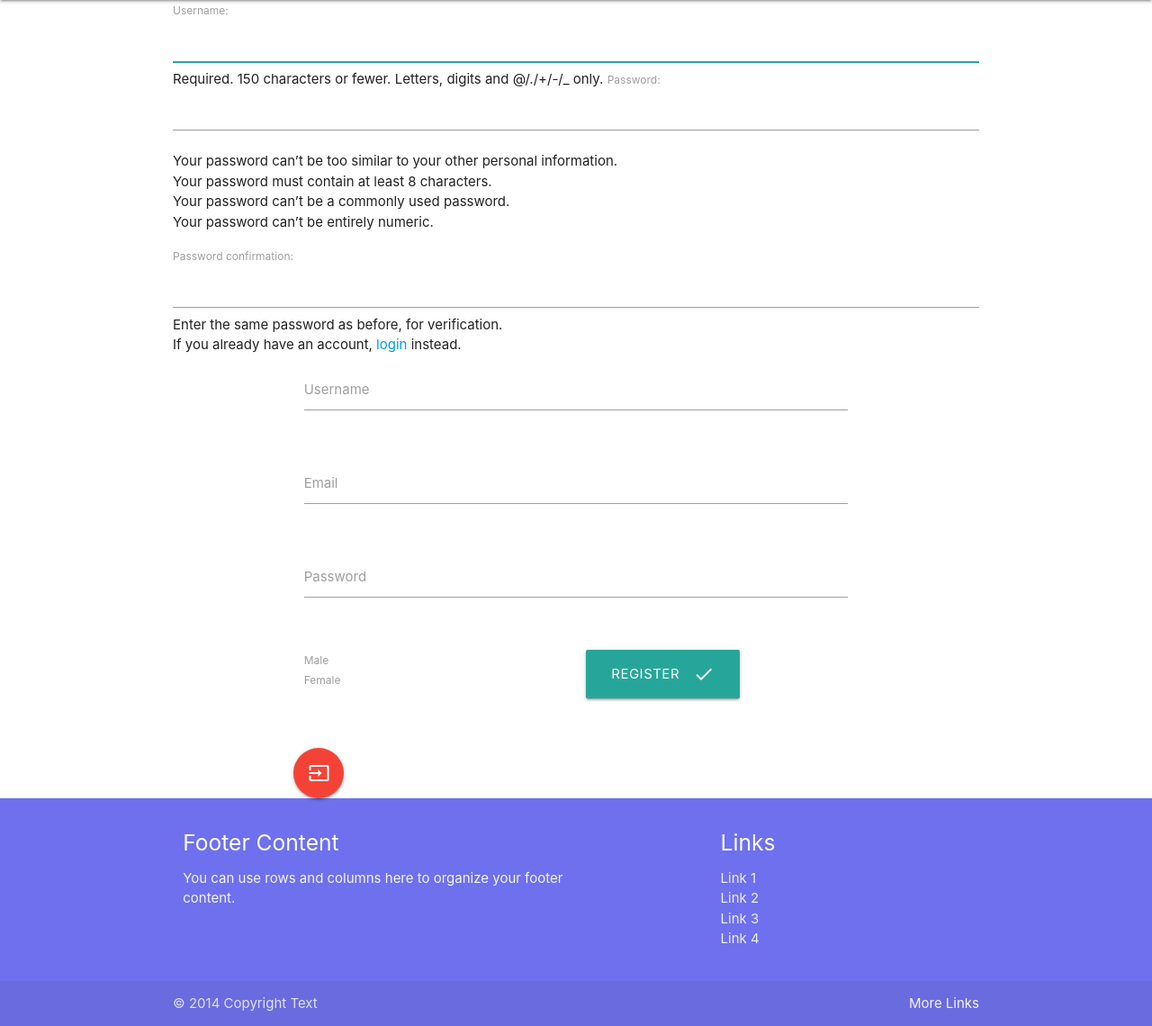
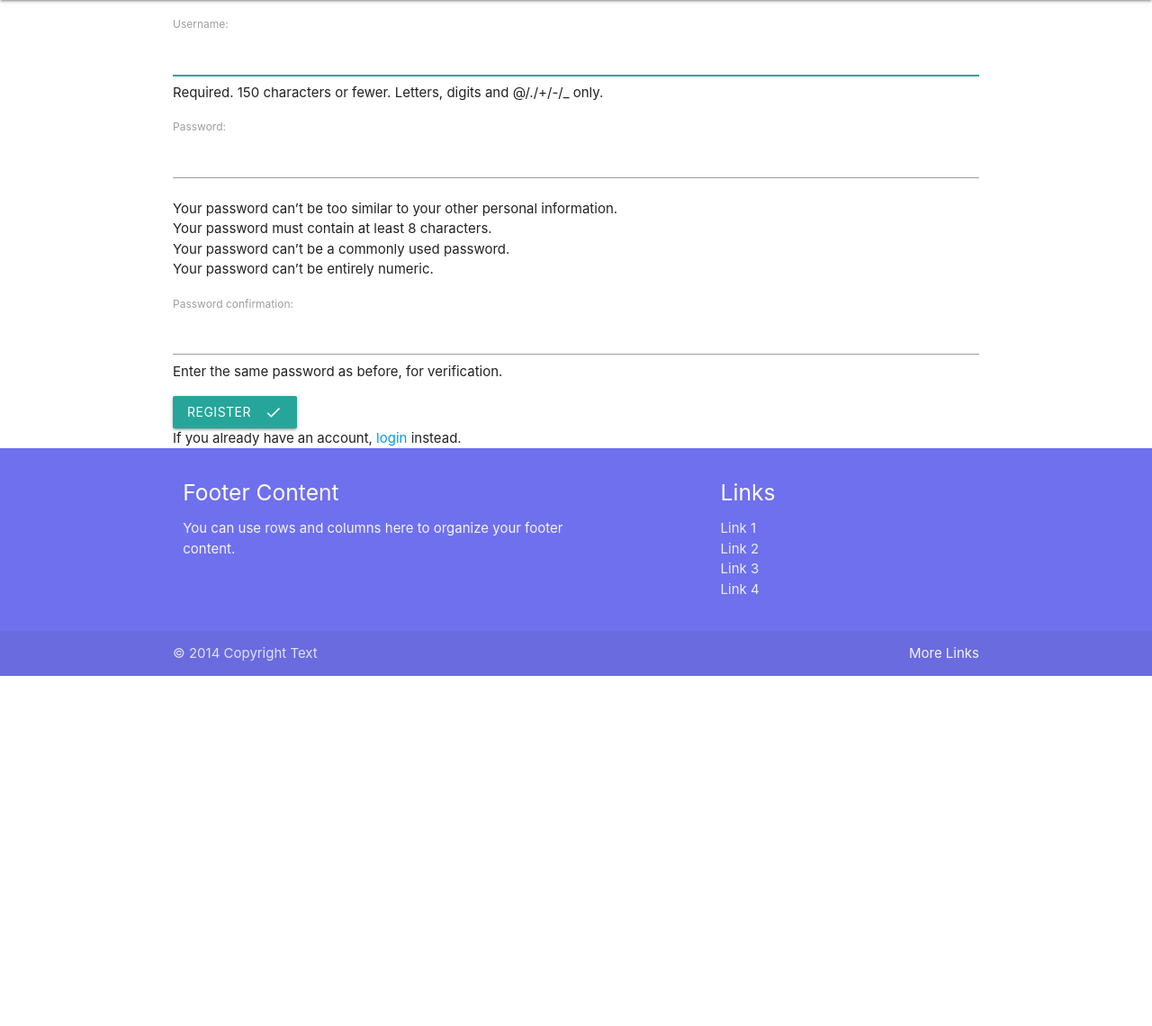
Before and after one commit to JCLabanero/E-Learning-Web-App, a Django app: page /register/ in a window 1280 px wide. Shown: the part 64-1204 px from the top of the page at 90% size. After the commit the page ends 815 px from the top, so only its background shows below. Run offline with Django 4.2, Linux system fonts and the light colour scheme; some libraries are stand-ins or nearby versions.

Commit message:
registering

```diff
--- a/Learn_ReactJS/main/templates/main/register.html
+++ b/Learn_ReactJS/main/templates/main/register.html
@@ -1,73 +1,15 @@
 {% extends "main/header.html" %}
 <!--prettier-ignore -->
 {% block title %}Register{% endblock title%} {% block content %}
-<form class="col s14" method="POST">{% csrf_token %} {{form}}</form>
-If you already have an account, <a href="/login">login</a> instead.
-<main class="container">
-	<div class="row">
-		<form class="col s12" id="reg-form">
-			<div class="row">
-				<div class="input-field col s12">
-					<input id="first_name" type="text" class="validate" required />
-					<label for="first_name">Username</label>
-				</div>
-			</div>
-			<div class="row">
-				<div class="input-field col s12">
-					<input id="email" type="email" class="validate" required />
-					<label for="email">Email</label>
-				</div>
-			</div>
-			<div class="row">
-				<div class="input-field col s12">
-					<input
-						id="password"
-						type="password"
-						class="validate"
-						minlength="6"
-						required />
-					<label for="password">Password</label>
-				</div>
-			</div>
-			<div class="row">
-				<div class="input-field col s6">
-					<div class="gender-male">
-						<input
-							class="with-gap"
-							name="gender"
-							type="radio"
-							id="male"
-							required />
-						<label for="male">Male</label>
-					</div>
-					<div class="gender-female">
-						<input
-							class="with-gap"
-							name="gender"
-							type="radio"
-							id="female"
-							required />
-						<label for="female">Female</label>
-					</div>
-				</div>
-
-				<div class="input-field col s6">
-					<button
-						class="btn btn-large btn-register waves-effect waves-light"
-						type="submit"
-						name="action">
-						Register
-						<i class="material-icons right">done</i>
-					</button>
-				</div>
-			</div>
-		</form>
-	</div>
-	<a
-		title="Login"
-		class="ngl btn-floating btn-large waves-effect waves-light red"
-		><i class="material-icons">input</i></a
-	>
+<main>
+	<form method="POST">
+		{% csrf_token %} {{form.as_p}}
+		<button class="btn waves-effect waves-light" type="submit">
+			Register
+			<i class="material-icons right">done</i>
+		</button>
+	</form>
+	If you already have an account, <a href="/login">login</a> instead.
 </main>
 
 <!--prettier-ignore -->
--- a/Learn_ReactJS/main/views.py
+++ b/Learn_ReactJS/main/views.py
@@ -1,7 +1,8 @@
-from django.shortcuts import render
+from django.shortcuts import render, redirect
 from django.http import HttpResponse
 from .models import Learn1
 from django.contrib.auth.forms import UserCreationForm
+from django.contrib.auth import login, logout, authenticate
 
 # Create your views here.
 
@@ -16,6 +17,16 @@ def login(request):
                   template_name="main/login.html")
 
 def register(request):
+    if request.method == "POST":
+        form = UserCreationForm(request.POST)
+        if(form.is_valid()):
+            user = form.save()
+            login(request,user)
+            return redirect("main:homepage")
+        else:
+            for msg in form.error_messages:
+                print(form.error_messages[msg])
+
     form = UserCreationForm
     return render(request,
                   "main/register.html",
```
Also changed, not shown: Learn_ReactJS/main/templates/main/notes.txt (+69 -0 lines).
